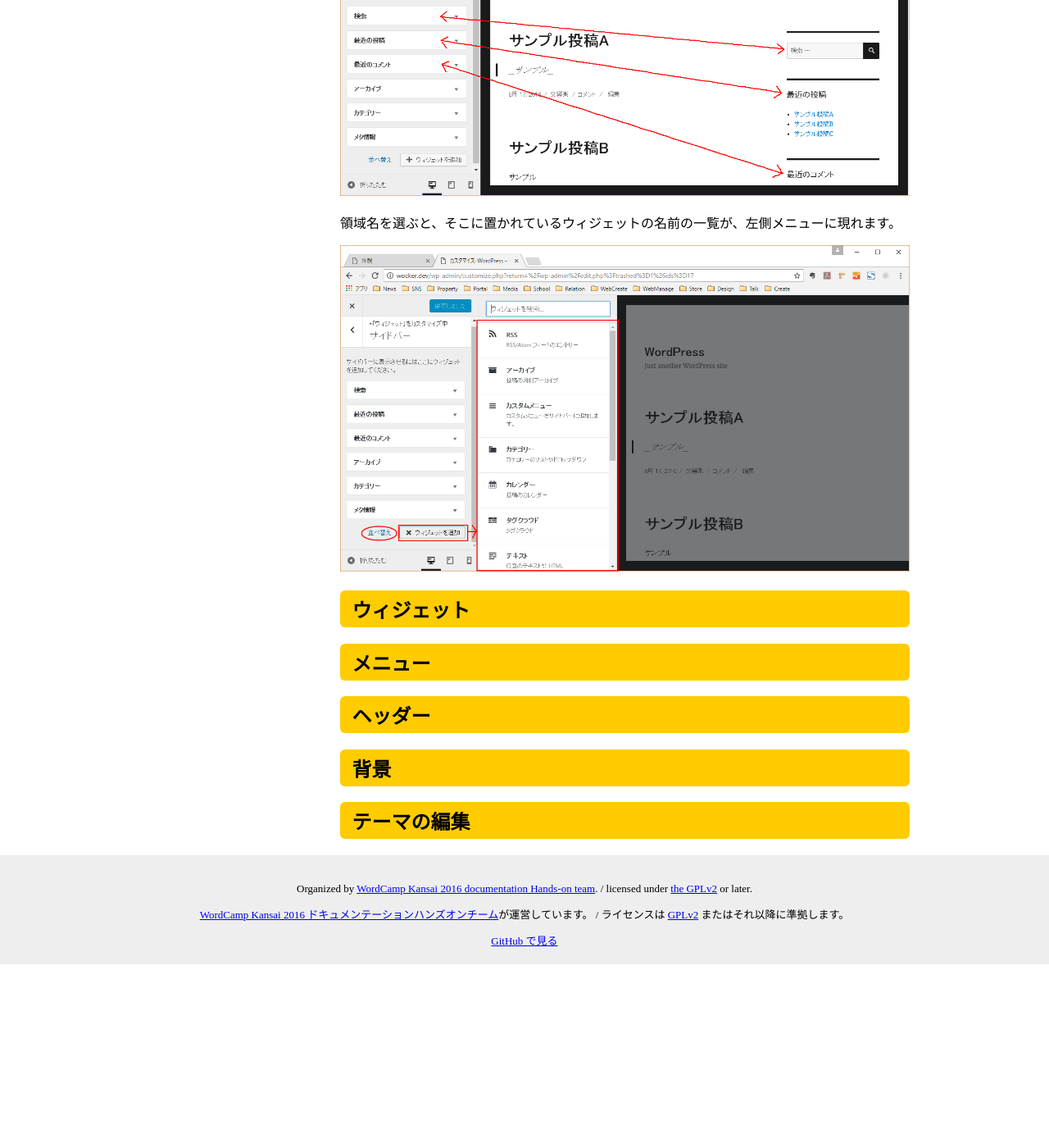
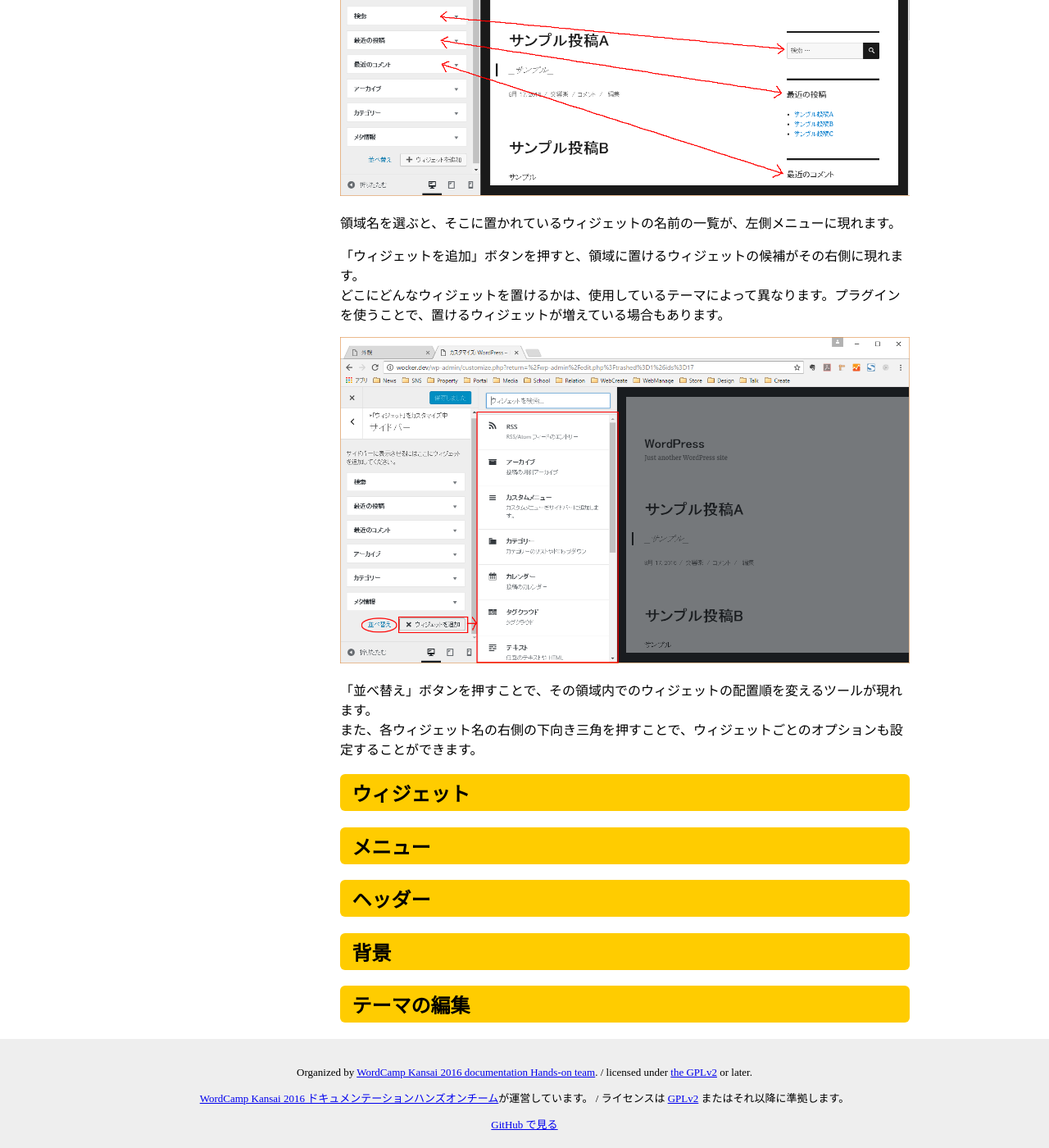
Before and after one commit to jawordpressorg/user-manual, a Jekyll site: the page built from 4_gaikan/index.md, in a window 1280 px wide and 1400 px high, scrolled down 9255 px. Shown: the whole window at 82% size. Built offline with Jekyll 4.4.1, drawn with Linux system fonts in a browser that asks for light colours; nearby versions of some CDN libraries; before the commit the page ends 10431 px from its top, so only the background shows below that.

Commit message:
カスタマイズ画面のウィジェットの説明の追加。一応最後まで。

```diff
--- a/4_gaikan/index.md
+++ b/4_gaikan/index.md
@@ -120,7 +120,13 @@ title: 外観
 
 領域名を選ぶと、そこに置かれているウィジェットの名前の一覧が、左側メニューに現れます。
 
+「ウィジェットを追加」ボタンを押すと、領域に置けるウィジェットの候補がその右側に現れます。
+どこにどんなウィジェットを置けるかは、使用しているテーマによって異なります。プラグインを使うことで、置けるウィジェットが増えている場合もあります。
+
 ![カスタマイズ画面の説明12]({{ site.baseurl }}/assets/images/customizer12.png)
+
+「並べ替え」ボタンを押すことで、その領域内でのウィジェットの配置順を変えるツールが現れます。
+また、各ウィジェット名の右側の下向き三角を押すことで、ウィジェットごとのオプションも設定することができます。
 
 ## ウィジェット
 
```
